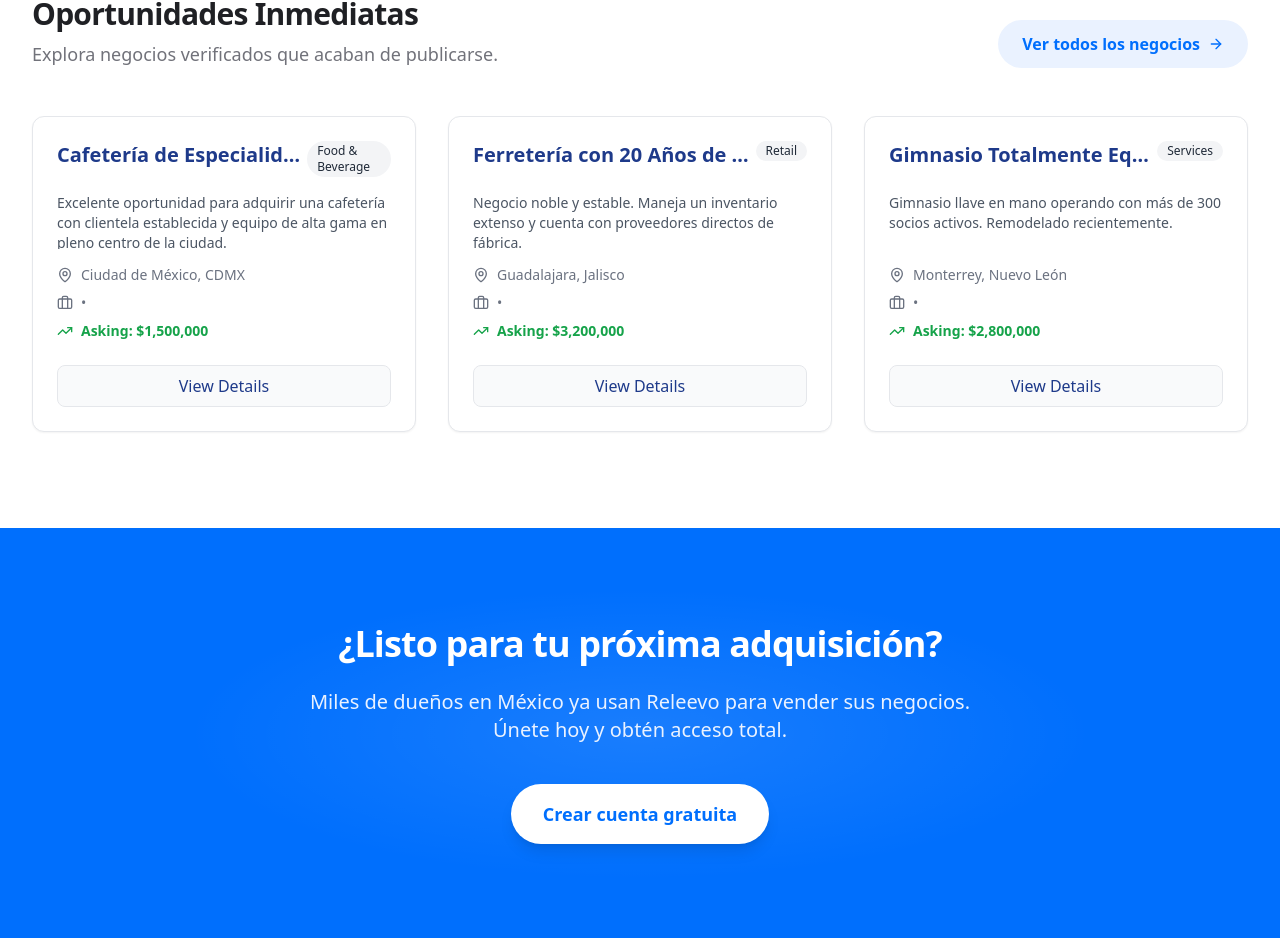
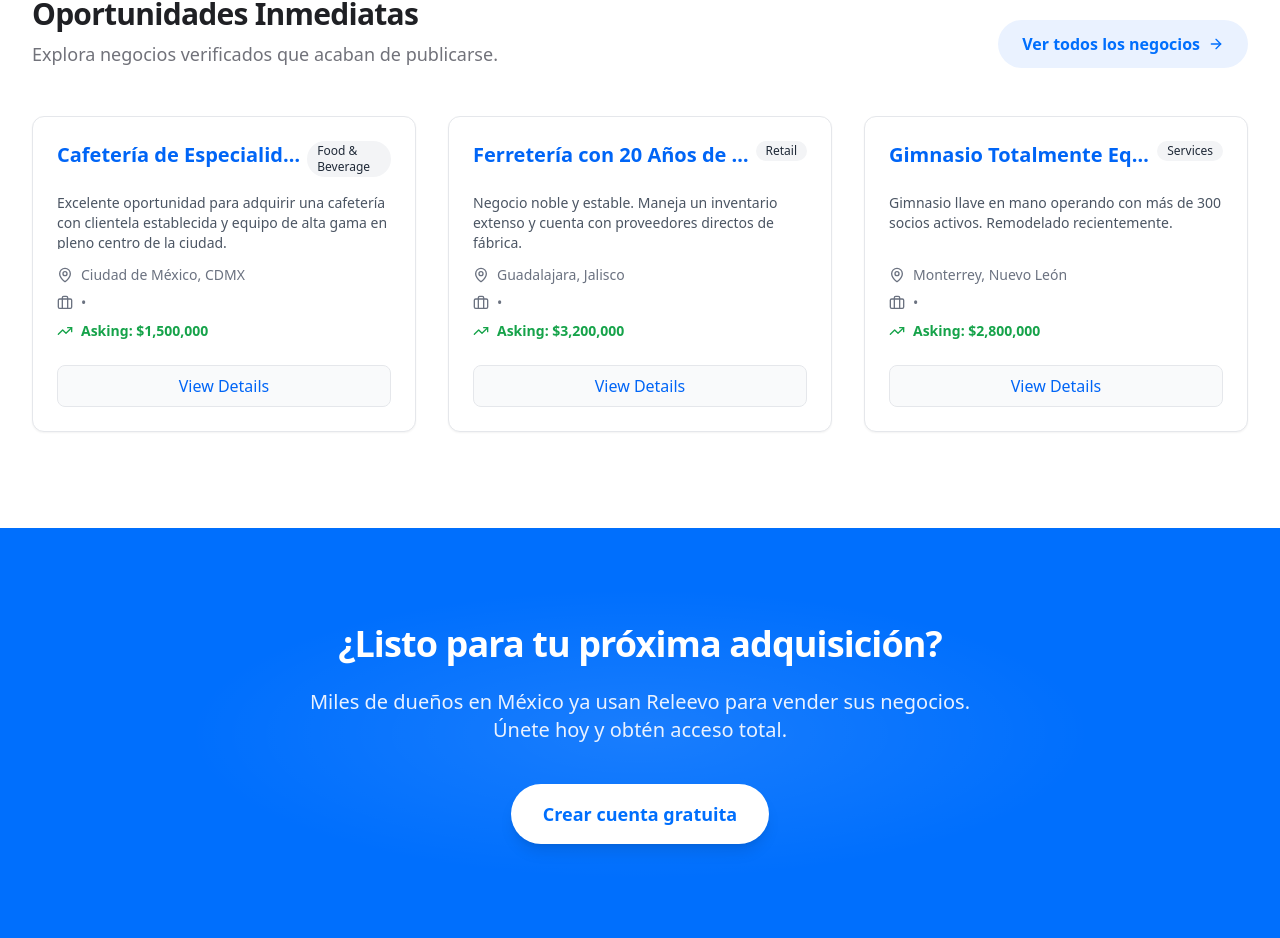
Before and after one commit to wikeleke/releevo, a React (Vite) app in the folder frontend/: page / in a window 1280 px wide. Shown: the part 2556-3494 px from the top of the page. Built offline with nearby package versions, Linux system fonts and the light colour scheme; no server answers.

Commit message:
Update marine and button hover colors to #0065f6

```diff
--- a/frontend/tailwind.config.js
+++ b/frontend/tailwind.config.js
@@ -9,7 +9,8 @@ export default {
             colors: {
                 background: '#F8F9FE',
                 oxford: '#1F2024',
-                marine: '#1e3a8a',
+                marine: '#0065f6',
+                blue: { 900: '#004fc4' }, // darker shade for hover:bg-blue-900 used on buttons
                 brand: {
                     900: '#006FFD',
                     700: '#2897FF',
```
